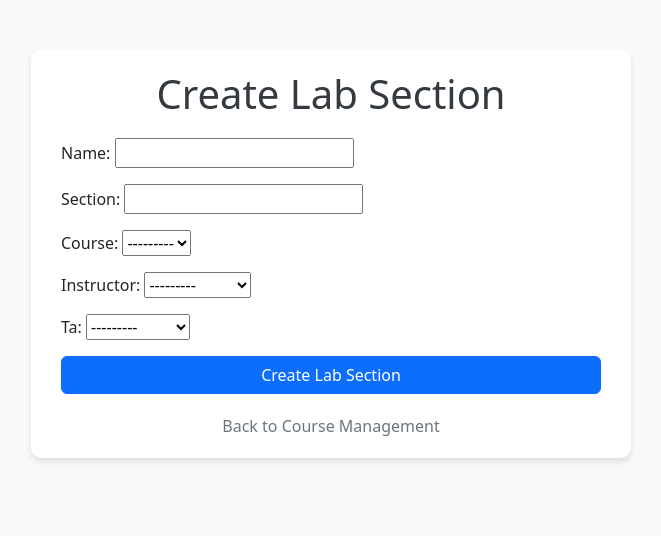
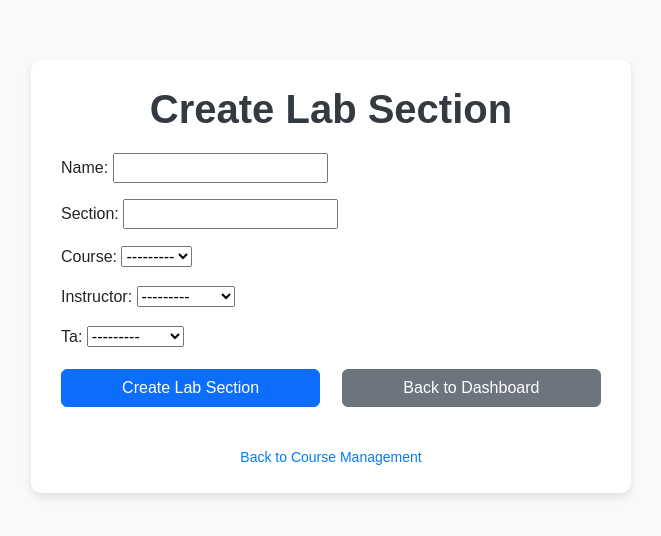
Before and after one commit to Connor-Gregor/TAScheduler, a Django app: page /create-lab-section/ in a window 1280 px wide. Shown: the top 536 px of the page, without its empty margins (309-970 px from the left). Run offline with Django 5.2, Linux system fonts and the light colour scheme; a user stored in the database is signed in; data comes from the database, SQL or seed files in the repository.

Commit message:
HTML changes to the create_lab_section.html page

```diff
--- a/templates/admin/create_lab_section.html
+++ b/templates/admin/create_lab_section.html
@@ -4,35 +4,51 @@
     <meta charset="UTF-8">
     <meta name="viewport" content="width=device-width, initial-scale=1.0">
     <title>Create Lab Section</title>
+
     <link href="https://cdn.jsdelivr.net/npm/bootstrap@5.3.0/dist/css/bootstrap.min.css" rel="stylesheet">
     <style>
         body {
             background-color: #f8f9fa;
+            font-family: 'Arial', sans-serif;
         }
         .container {
-            margin-top: 50px;
+            margin-top: 60px;
             max-width: 600px;
             background: #ffffff;
             border-radius: 10px;
-            padding: 20px 30px;
-            box-shadow: 0 4px 6px rgba(0, 0, 0, 0.1);
+            padding: 25px 30px;
+            box-shadow: 0 4px 8px rgba(0, 0, 0, 0.1);
         }
         h1 {
             text-align: center;
+            color: #343a40;
             margin-bottom: 20px;
-            color: #343a40;
+            font-weight: bold;
         }
-        .btn-primary {
-            width: 100%;
+        .btn-primary, .btn-secondary {
+            width: 48%;
+            font-size: 16px;
         }
-        .back-link {
-            display: block;
+        .btn-container {
+            display: flex;
+            justify-content: space-between;
+            margin-top: 20px;
+        }
+        .form-label {
+            font-weight: bold;
+            color: #495057;
+        }
+        footer {
             text-align: center;
-            margin-top: 20px;
-            text-decoration: none;
+            margin-top: 40px;
+            font-size: 14px;
             color: #6c757d;
         }
-        .back-link:hover {
+        footer a {
+            text-decoration: none;
+            color: #007bff;
+        }
+        footer a:hover {
             text-decoration: underline;
         }
     </style>
@@ -43,11 +59,15 @@
         <form method="POST">
             {% csrf_token %}
             {{ form.as_p }}
-            <button type="submit" class="btn btn-primary">Create Lab Section</button>
+            <div class="btn-container">
+                <button type="submit" class="btn btn-primary">Create Lab Section</button>
+                <a href="{% url 'dashboard' %}" class="btn btn-secondary">Back to Dashboard</a>
+            </div>
         </form>
-        <a href="{% url 'course_management' %}" class="back-link">Back to Course Management</a>
+        <footer>
+            <a href="{% url 'course_management' %}">Back to Course Management</a>
+        </footer>
     </div>
-
     <script src="https://cdn.jsdelivr.net/npm/bootstrap@5.3.0/dist/js/bootstrap.bundle.min.js"></script>
 </body>
 </html>
```
